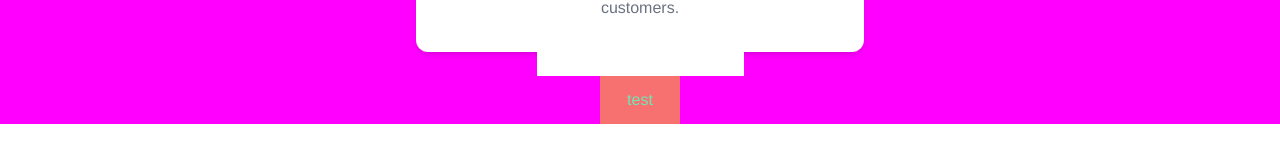
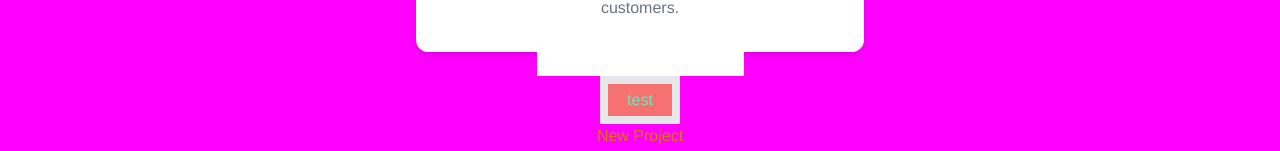
Before and after one commit to q1113111/tailwind, a Vue app: page /about in a window 1280 px wide. Shown: the part 642-793 px from the top of the page. Built offline with nearby package versions, Linux system fonts and the light colour scheme.

Commit message:
為元素

```diff
--- a/src/views/About.vue
+++ b/src/views/About.vue
@@ -1,5 +1,6 @@
 <template>
   <div class="about test:tee">
+    <!-- rwd -->
     <h1 class="text-sm laptop:text-6xl">
       標題
     </h1>
@@ -7,6 +8,7 @@
       base 標題
     </h1>
     <h2>我是H2</h2>
+    <!-- @apply -->
     <div class="card">
       <div class="flex-shrink-0">
         <svg
@@ -53,6 +55,7 @@
           fill="#FFF"
         /></g></svg>
       </div>
+      <!-- flexbox 偽類 -->
       <div>
         <div class="text-xl font-medium text-black">
           ChitChat
@@ -90,9 +93,22 @@
       class=" focus:outline-none focus:ring-red-700"
     >
     <br>
-    <button class="bg-red-400 text-green-300 hover:text-blue-600 hover:bg-yellow-400 w-20 h-12">
+    <button class="bg-red-400 text-green-300  border-8  hover:text-blue-600 hover:bg-yellow-400 hover:border-dashed w-20 h-12">
       test
     </button>
+    <br>
+    <!-- group-hover -->
+    <div class="group border-indigo-500 hover:bg-white hover:shadow-lg hover:border-transparent">
+      <p class="text-indigo-600 group-hover:text-yellow-900 tablet:text-yellow-600">
+        New Project
+      </p>
+      <!-- RWD -->
+      <p class="text-indigo-500 group-hover:text-gray-500 tablet:group-hover:text-green-400">
+        Create a new project from a variety of starting templates.
+      </p>
+    </div>
+
+    <!-- // va 未完成 -->
   </div>
 </template>
 <script>
--- a/tailwind.config.js
+++ b/tailwind.config.js
@@ -1,5 +1,5 @@
 const plugin = require('tailwindcss/plugin')
-
+// 如果要安裝全域設定 使用指令 npx tailwindcss init --full
 module.exports = {
   purge: { content: ['./public/**/*.html', './src/**/*.vue'] },
   darkMode: false, // or 'media' or 'class'
@@ -16,7 +16,10 @@ module.exports = {
     }
   },
   variants: {
-    extend: {}
+    // 為borderStyle增加hover的class
+    borderStyle: ['responsive', 'hover'],
+    // 目前好像不用加這段也有
+    divideColor: ['group-hover']
   },
   plugins: [
     // 用JS方式 設定全域樣式
```
